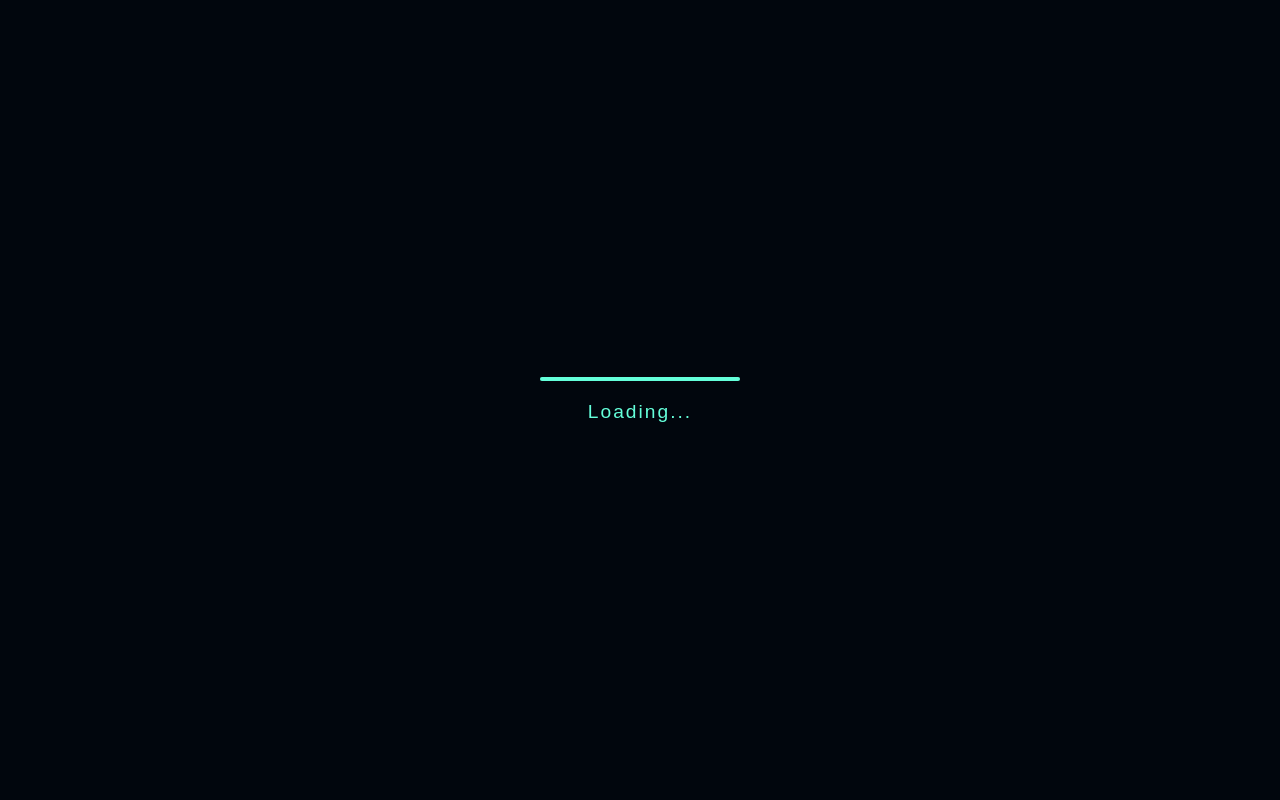
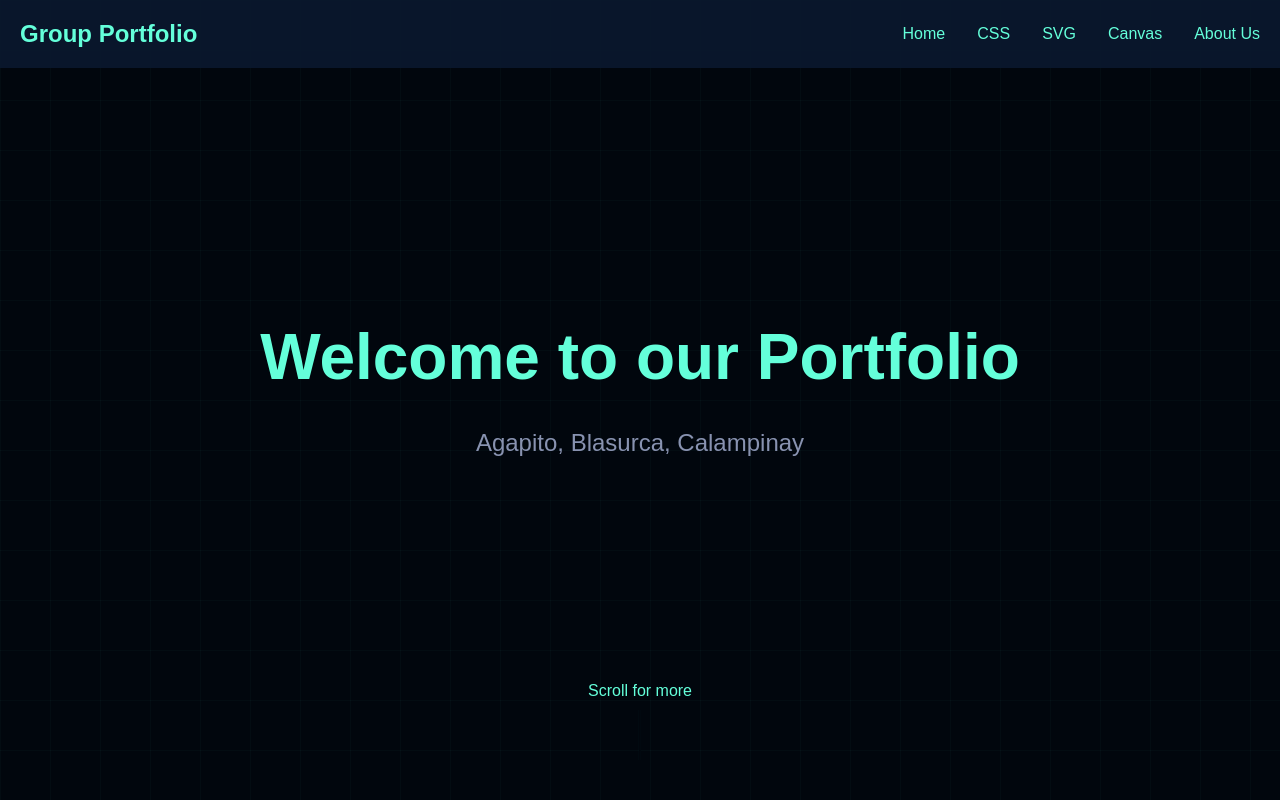
Before and after one commit to CA2120046/Web_Endterm_Exam, a plain HTML site: page index.html in a window 1280 px wide. Shown: the top 800 px of the page. Drawn offline with Linux system fonts and the light colour scheme.

Commit message:
Update index.html

```diff
--- a/index.html
+++ b/index.html
@@ -6,13 +6,6 @@
     <title>Portfolio - Home</title>
     <link rel="stylesheet" href="style.css">
 </head>
-
-<div class="loader-wrapper">
-    <div class="loader-content">
-        <div class="loader-bar"></div>
-        <div class="loader-text">Loading...</div>
-    </div>
-</div>
 
 <body>
     <svg class="background-pattern" width="100%" height="100%" preserveAspectRatio="none">
```
